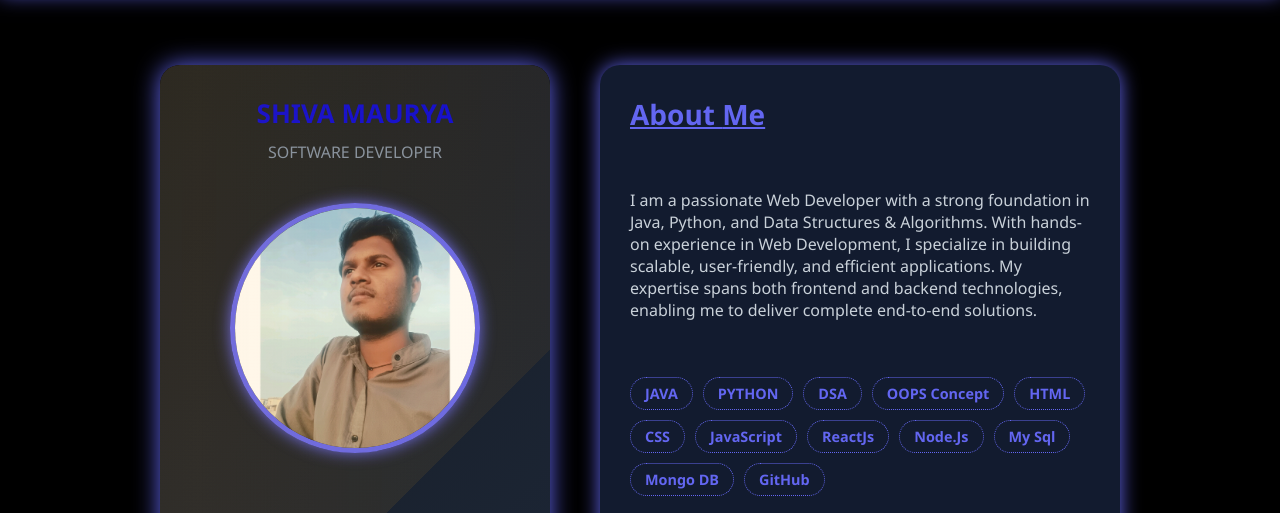
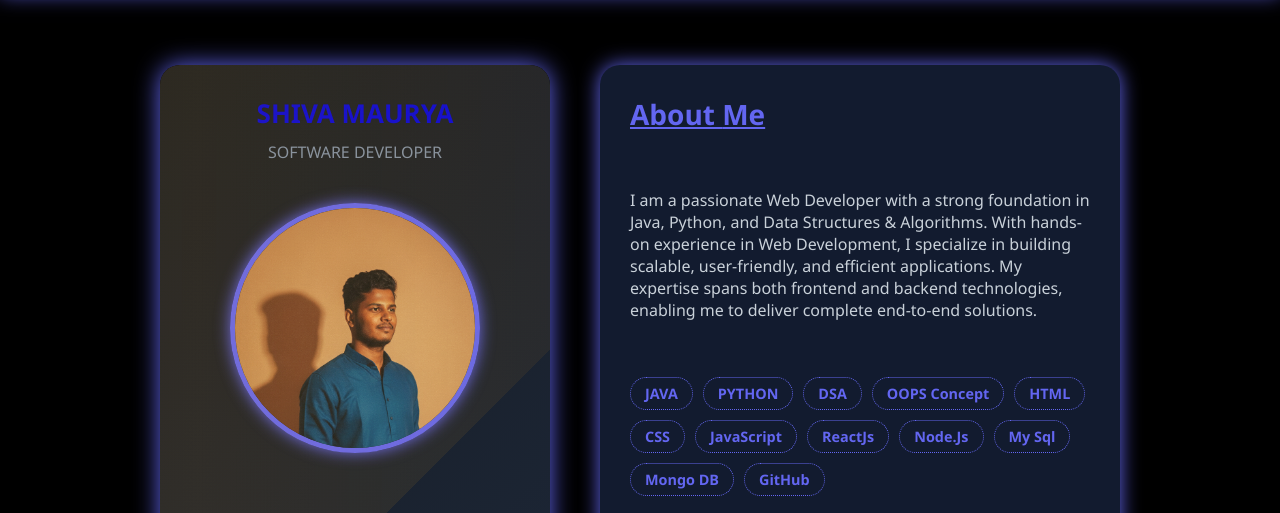
Before and after one commit to Shivamaurya78/Shiva-Maurya-Portfolio-Website, a plain HTML site: page index.html in a window 1280 px wide. Shown: the part 75-588 px from the top of the page. Drawn offline with Linux system fonts and the light colour scheme.

Commit message:
index.html

```diff
--- a/index.html
+++ b/index.html
@@ -9,7 +9,7 @@
 <meta name="description" content="Shiva Maurya - Software Developer Portfolio showcasing projects in HTML, CSS, JavaScript.">
 <meta name="keywords" content="Shiva Maurya, Software Developer, Portfolio, Web Developer, HTML CSS JS">
    <meta  name="author" content="Shiva Maurya">
-<link style="border-radius: 50%;" rel="icon" type="image/png" href="favicon.png">
+<link style="border-radius: 50%;" rel="icon" type="image/png" href="shivaportfoliocrop3.png">
   <link rel="stylesheet" href="style.css" />
   <link rel="stylesheet" href="certifi.css">
   <!-- <link rel="stylesheet" href="project.css"> -->
@@ -124,7 +124,7 @@
       <div class="profile-card">
         <h1>SHIVA MAURYA</h1>
         <h1 class="role" id="role-text">SOFTWARE DEVELOPER</h1>
-        <img src="resumephoto2_page-0001.jpg" alt="Profile Photo" class="profile-pic" />
+        <img src="shivaportfoliocrop3.png" alt="Profile Photo" class="profile-pic" />
         <!-- <p class="role">SOFTWARE DEVELOPER</p> -->
         <p class="role">              </p>
         <div class="social-icons">
```
Also changed, not shown: shivaportfoliocrop3.png (added).
